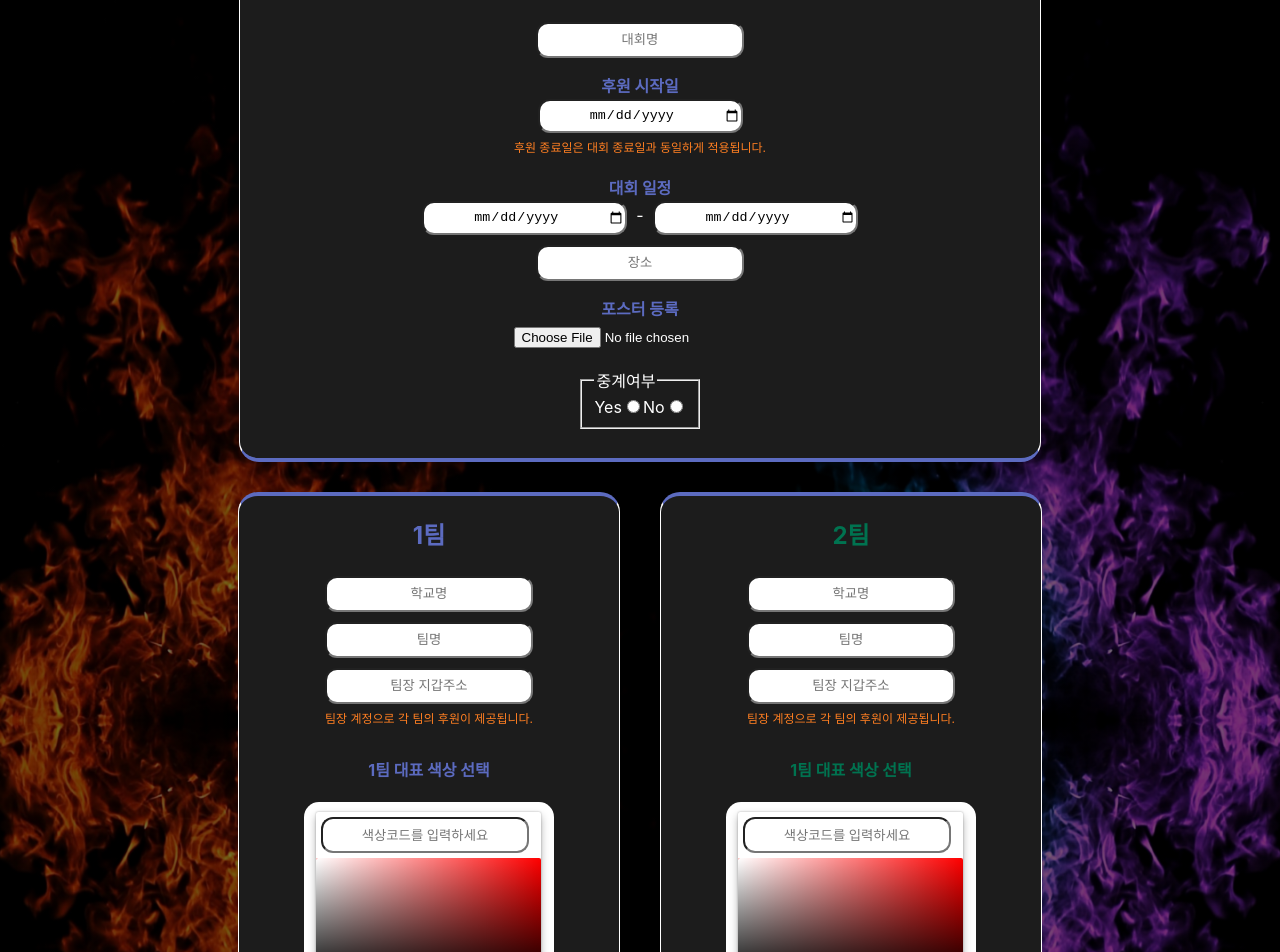
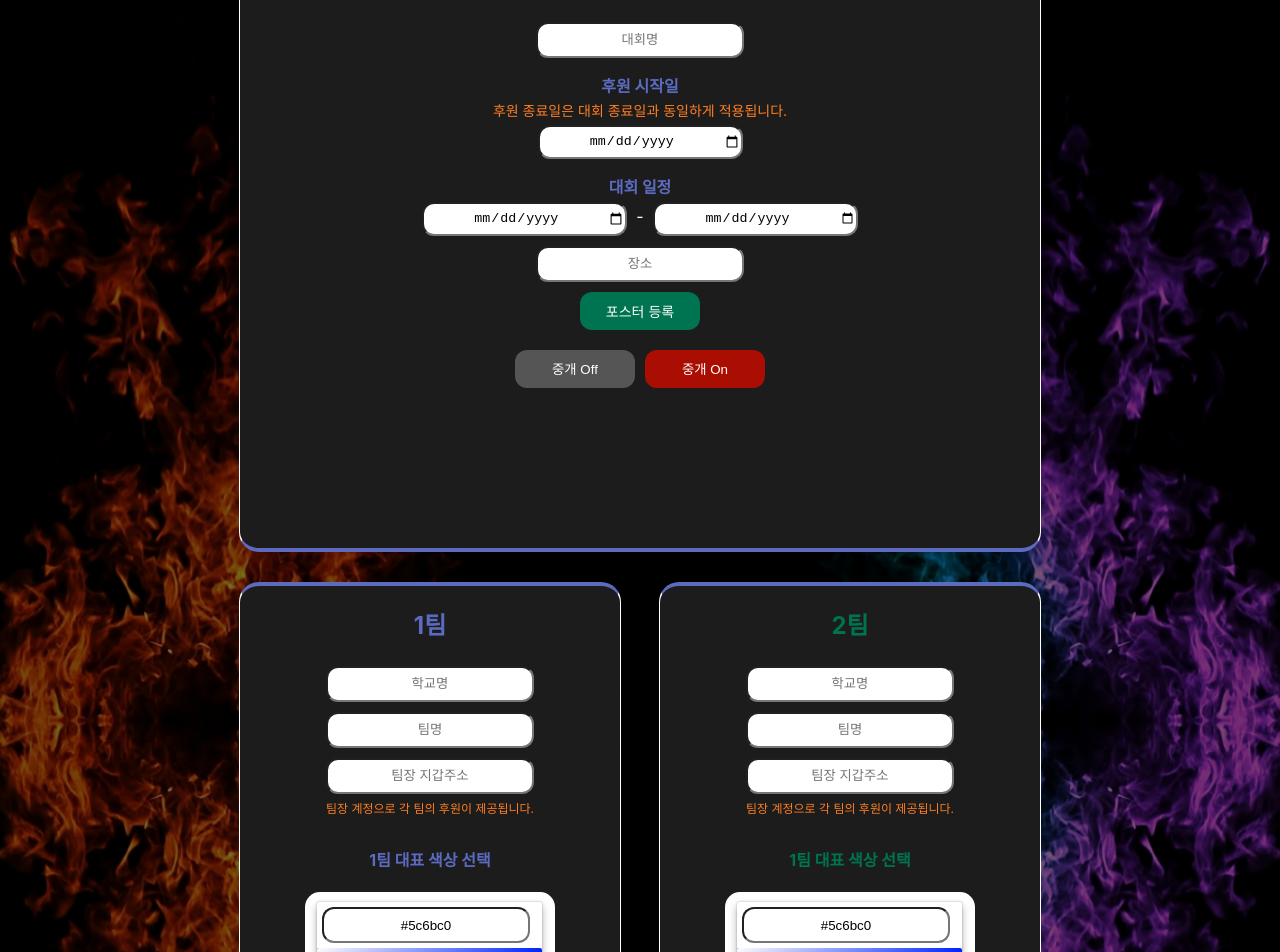
Before and after one commit to KwangsukYu/DeaMoRi, a React (Create React App) app in the folder frontend/: page /leagues/create in a window 1280 px wide. Shown: the part 180-1132 px from the top of the page. Built offline with nearby package versions, Linux system fonts and the light colour scheme; what web3 would draw is missing.

Commit message:
feat : 대회 생성 API 연동

```diff
--- a/frontend/package.json
+++ b/frontend/package.json
@@ -22,6 +22,7 @@
     "react": "^18.2.0",
     "react-color": "^2.19.3",
     "react-dom": "^18.2.0",
+    "react-hook-form": "^7.36.1",
     "react-infinite-scroll-component": "^6.1.0",
     "react-js-pagination": "^3.0.3",
     "react-redux": "^8.0.2",
--- a/frontend/src/App.tsx
+++ b/frontend/src/App.tsx
@@ -1,6 +1,5 @@
 import React from "react";
 import { BrowserRouter, Routes, Route } from "react-router-dom";
-import Home from "pages/home/Home";
 import Rankings from "pages/rankings/Rankings";
 import NavBar from "components/navBar/Navbar";
 import Landing from "pages/LandingPage/Landing";
--- a/frontend/src/components/colorPicker/ColorPicker.tsx
+++ b/frontend/src/components/colorPicker/ColorPicker.tsx
@@ -2,13 +2,19 @@ import React, { useCallback, useState, useEffect } from "react";
 import { ChromePicker } from "react-color";
 import "./ColorPicker.scss";
 
-function ColorPicker() {
-  const [color, setColor] = useState<string>("");
+interface Props {
+  team: number;
+  teamColorProps: (n: number, c: string) => void;
+}
+
+function ColorPicker({ team, teamColorProps }: Props) {
+  // function ColorPicker() {
+  const [color, setColor] = useState<string>("#5c6bc0");
   const handleColorChange = useCallback(
     // 온체인지 이벤트를 담당할 함수다.
     (colorProps: string) => {
-      // 바뀌는 컬러값을 매개변수로 받아서
-      setColor(colorProps); // setColor 안에 넣어줘서 color 를 변경해줄거다.
+      // 바뀌는 컬러값을 매개변수로 받아서 setColor 안에 넣어 color 를 변경해준다.
+      setColor(colorProps);
     },
     [color]
   ); // 단 컬러 데이터가 바뀔때마다 이 함수는 갱신된다.
@@ -16,8 +22,9 @@ function ColorPicker() {
   useEffect(() => {
     if (!color) {
       // 받아온 레이블 컬러가 없으면 그냥 빈칸
-      setColor("");
+      setColor("#5c6bc0");
     }
+    teamColorProps(team, color);
     setColor(color); // 데이터가 있으면 컬러로 세팅
   }, [color]);
   return (
--- a/frontend/src/pages/leagues/create/Create.scss
+++ b/frontend/src/pages/leagues/create/Create.scss
@@ -1,6 +1,3 @@
-// btn {
-//   width: 100px;
-// }
 #create {
   .create {
     margin-top: 40px;
@@ -13,21 +10,22 @@
     &-option {
       display: flex;
       width: 800px;
-      height: 530px;
+      height: 620px;
       border: 1px solid;
       border-radius: 20px;
       flex-direction: column;
-      // float: left;
-      // justify-content: center;
       align-items: center;
       background-color: #1c1c1c;
       border-top: 4px solid #5c6bc0;
       border-bottom: 4px solid #5c6bc0;
+      small {
+        color: rgb(202, 0, 0);
+      }
       &-text {
         margin: 10px;
         font-weight: bold;
         color: #5c6bc0;
-        margin-bottom: -3px;
+        margin-bottom: -1px;
       }
       &-input {
         width: 200px;
@@ -37,15 +35,49 @@
         text-align: center;
       }
       &-comment {
-        font-size: 12px;
-        margin-bottom: 10px;
+        font-size: 14px;
+        margin-top: 4px;
         color: #ff7f22;
       }
+      input[type="file"] {
+        color: red;
+        display: none;
+        // margin: 10px;
+      }
       &-poster {
-        margin: 10px;
+        margin-top: 10px;
+        font-size: 14px;
+        width: 120px;
+        height: 38px;
+        border-radius: 12px;
+        margin: 5px;
+        background-color: #007350;
+        color: white;
+        display: flex;
+        align-items: center;
+        justify-content: center;
       }
       &-broadcast {
         margin-top: 10px;
+        button {
+          width: 120px;
+          height: 38px;
+          border-radius: 12px;
+          margin: 5px;
+          border: 0px;
+        }
+        &-title {
+          color: #5c6bc0;
+          margin-bottom: -10px;
+        }
+        &-on {
+          background-color: #aa0e03;
+          color: white;
+        }
+        &-off {
+          background-color: #555555;
+          color: white;
+        }
       }
     }
     &-container {
@@ -66,10 +98,10 @@
         }
         float: left;
         margin-top: 30px;
-        margin-right: 40px;
+        // margin-right: 40px;
         display: flex;
         width: 380px;
-        height: 650px;
+        height: 700px;
         border: 1px solid;
         border-radius: 20px;
         flex-direction: column;
@@ -99,11 +131,11 @@
           border-radius: 12px;
           text-align: center;
         }
-        // float: right;
+        float: right;
         margin-top: 30px;
         display: flex;
         width: 380px;
-        height: 650px;
+        height: 700px;
         border: 1px solid;
         border-radius: 20px;
         flex-direction: column;
@@ -120,8 +152,9 @@
       }
     }
     &-buttoncontainer {
-      margin-top: 20px;
       &-cancel {
+        margin-left: 275px;
+        margin-top: 20px;
         margin-right: 10px;
         margin-bottom: 50px;
         background-color: #5c6bc0;
--- a/frontend/src/pages/leagues/create/Create.tsx
+++ b/frontend/src/pages/leagues/create/Create.tsx
@@ -1,11 +1,65 @@
-import React from "react";
+import React, { useState } from "react";
 import "./Create.scss";
 import ColorPicker from "components/colorPicker/ColorPicker";
+import { Link } from "react-router-dom";
+import { useForm, Controller } from "react-hook-form";
+
+type Inputs = {
+  leagueTitle: string;
+  sponStart: string;
+  leagueStart: Date;
+  leagueEnd: string;
+  place: string;
+  poster: File;
+
+  team1University: string;
+  team1Name: string;
+  team1Wallet: string;
+  team2University: string;
+  team2Name: string;
+  team2Wallet: string;
+  team1Color: string;
+  team2Color: string;
+};
 
 function Create() {
+  const [team1Color, setTeam1Color] = useState("#5c6bc0");
+  const [team2Color, setTeam2Color] = useState("#5c6bc0");
+  const [broadcast, setBroadcast] = useState(1);
+
+  // useForm submit시 어떤 데이터를 넘겨줄것인지 설정 및 추가해줌
+  const onSubmit = (data: any) => {
+    const newData = { ...data, team1Color, team2Color, broadcast };
+    console.log(newData);
+  };
+
+  const broadcasting = (e: number) => {
+    if (e === 1) {
+      setBroadcast(1);
+    } else if (e === 0) {
+      setBroadcast(0);
+    }
+  };
+
+  const {
+    register,
+    handleSubmit,
+    formState: { errors }
+  } = useForm<Inputs>();
+
+  const teamColorProps = (n: number, c: string) => {
+    if (n === 1) {
+      setTeam1Color(c);
+    } else if (n === 2) {
+      setTeam2Color(c);
+    }
+    console.log(c);
+  };
+
   return (
     <div id="create">
       <div className="create">
+        <form onSubmit={handleSubmit(onSubmit)}>
           {/* 공통 옵션 선택 */}
           <div className="create-option">
             <h1>대회생성</h1>
@@ -13,43 +67,105 @@ function Create() {
               className="create-option-input"
               type="text"
               placeholder="대회명"
+              id="leaguetitle"
+              {...register("leagueTitle", {
+                required: "대회명을 입력해주세요."
+              })}
             />
+            {/* 입력값이 없으면 오류 메세지를 띄워줌 */}
+            {errors.leagueTitle && (
+              <small role="alert">{errors.leagueTitle.message}</small>
+            )}
             <div className="create-option-text">후원 시작일</div>
-          <input className="create-option-input" type="date" />
             <div className="create-option-comment">
               후원 종료일은 대회 종료일과 동일하게 적용됩니다.
             </div>
+            <input
+              className="create-option-input"
+              type="date"
+              id="sponstart"
+              {...register("sponStart", {
+                required: "후원 시작일을 입력해주세요."
+              })}
+            />
+            {errors.sponStart && (
+              <small role="alert">{errors.sponStart.message}</small>
+            )}
             <div className="create-option-text">대회 일정</div>
             <span>
-            <input className="create-option-input" type="date" /> -{" "}
-            <input className="create-option-input" type="date" />
+              <input
+                className="create-option-input"
+                type="date"
+                id="leaguestart"
+                {...register("leagueStart", {
+                  required: "대회 시작일을 입력해주세요."
+                })}
+              />{" "}
+              -{" "}
+              <input
+                className="create-option-input"
+                type="date"
+                id="leagueend"
+                {...register("leagueEnd", {
+                  required: "대회 종료일을 입력해주세요."
+                })}
+              />
             </span>
+            {errors.leagueStart && (
+              <small role="alert">{errors.leagueStart.message}</small>
+            )}
+            {errors.leagueEnd && (
+              <small role="alert">{errors.leagueEnd.message}</small>
+            )}
             <input
               className="create-option-input"
               type="text"
               placeholder="장소"
+              id="leagueend"
+              {...register("place", {
+                required: "대회 장소를 입력해주세요."
+              })}
             />
-
-          <div className="create-option-text">포스터 등록</div>
+            {errors.place && <small role="alert">{errors.place.message}</small>}
+            <label className="create-option-poster" htmlFor="poster">
+              포스터 등록
               <input
-            className="create-option-poster"
+                className="create-option-poster-register"
                 type="file"
                 placeholder="포스터"
+                id="poster"
+                {...register("poster", {
+                  required: "포스터를 등록해주세요."
+                })}
               />
-
-          <fieldset className="create-option-broadcast">
-            <legend>중계여부</legend>
-            <span>
-              <label htmlFor="yes">
-                Yes
-                <input type="radio" id="yes" name="yes" value="yes" />
             </label>
-              <label htmlFor="no">
-                No
-                <input type="radio" id="no" name="no" value="no" />
-              </label>
+            {errors.poster && (
+              <small role="alert">{errors.poster.message}</small>
+            )}
+            <span className="create-option-broadcast">
+              <button
+                className={
+                  broadcast === 0
+                    ? "create-option-broadcast-on"
+                    : "create-option-broadcast-off"
+                }
+                onClick={() => broadcasting(0)}
+                type="button"
+              >
+                중개 Off
+              </button>
+              <button
+                className={
+                  broadcast === 1
+                    ? "create-option-broadcast-on"
+                    : "create-option-broadcast-off"
+                }
+                onClick={() => broadcasting(1)}
+                type="button"
+              >
+                중개 On
+              </button>
             </span>
-          </fieldset>
           </div>
 
           {/* 팀별 옵션 선택 */}
@@ -57,39 +173,95 @@ function Create() {
             {/* 1팀 */}
             <div className="create-container-teamoption1">
               <h2>1팀</h2>
-            <input type="text" placeholder="학교명" />
-            <input type="text" placeholder="팀명" />
-            <input type="text" placeholder="팀장 지갑주소" />
+              <input
+                type="text"
+                placeholder="학교명"
+                {...register("team1University", {
+                  required: "학교명을 입력해주세요."
+                })}
+              />{" "}
+              {errors.team1University && (
+                <small role="alert">{errors.team1University.message}</small>
+              )}
+              <input
+                type="text"
+                placeholder="팀명"
+                {...register("team1Name", {
+                  required: "팀 이름을 입력해주세요."
+                })}
+              />
+              {errors.team1Name && (
+                <small role="alert">{errors.team1Name.message}</small>
+              )}
+              <input
+                type="text"
+                placeholder="팀장 지갑주소"
+                {...register("team1Wallet", {
+                  required: "팀장 지갑주소를 입력해주세요."
+                })}
+              />
+              {errors.team1Wallet && (
+                <small role="alert">{errors.team1Wallet.message}</small>
+              )}
               <div className="create-container-teamoption1-text">
                 팀장 계정으로 각 팀의 후원이 제공됩니다.
               </div>
               <h4>1팀 대표 색상 선택</h4>
-
-            <ColorPicker />
+              <ColorPicker team={1} teamColorProps={teamColorProps} />
             </div>
 
             {/* 2팀 */}
             <div className="create-container-teamoption2">
               <h2>2팀</h2>
-            <input type="text" placeholder="학교명" />
-            <input type="text" placeholder="팀명" />
-            <input type="text" placeholder="팀장 지갑주소" />
+              <input
+                type="text"
+                placeholder="학교명"
+                {...register("team2University", {
+                  required: "학교명을 입력해주세요."
+                })}
+              />
+              {errors.team2University && (
+                <small role="alert">{errors.team2University.message}</small>
+              )}
+              <input
+                type="text"
+                placeholder="팀명"
+                {...register("team2Name", {
+                  required: "팀 이름을 입력해주세요."
+                })}
+              />
+              {errors.team2Name && (
+                <small role="alert">{errors.team2Name.message}</small>
+              )}
+              <input
+                type="text"
+                placeholder="팀장 지갑주소"
+                {...register("team2Wallet", {
+                  required: "팀장 지갑주소를 입력해주세요."
+                })}
+              />
+              {errors.team2Wallet && (
+                <small role="alert">{errors.team2Wallet.message}</small>
+              )}
               <div className="create-container-teamoption2-text">
                 팀장 계정으로 각 팀의 후원이 제공됩니다.
               </div>
               <h4>1팀 대표 색상 선택</h4>
-            <ColorPicker />
+              <ColorPicker team={2} teamColorProps={teamColorProps} />
             </div>
           </span>
 
           <div className="create-buttoncontainer">
+            <Link to="/leagues">
               <button className="create-buttoncontainer-cancel" type="button">
                 취소
               </button>
-          <button className="create-buttoncontainer-approve" type="button">
+            </Link>
+            <button className="create-buttoncontainer-approve" type="submit">
               대회 생성
             </button>
           </div>
+        </form>
       </div>
     </div>
   );
```
Also changed, not shown: frontend/src/apis/leagues/CreateLeague.tsx (added, +7 -0 lines), frontend/src/pages/home/Home.tsx (deleted, +0 -34 lines), frontend/src/pages/leagues/Leagues.scss (+7 -3 lines), frontend/src/pages/leagues/Leagues.tsx (+7 -5 lines), frontend/src/pages/leagues/Poster2.jsx (added, +31 -0 lines), frontend/.eslintrc.js, frontend/src/pages/leagues/Leagues.css (line endings or trailing spaces), 1 other file (tests, documents, lock files or other folders). Lines whose indentation alone changed are shown as unchanged.
